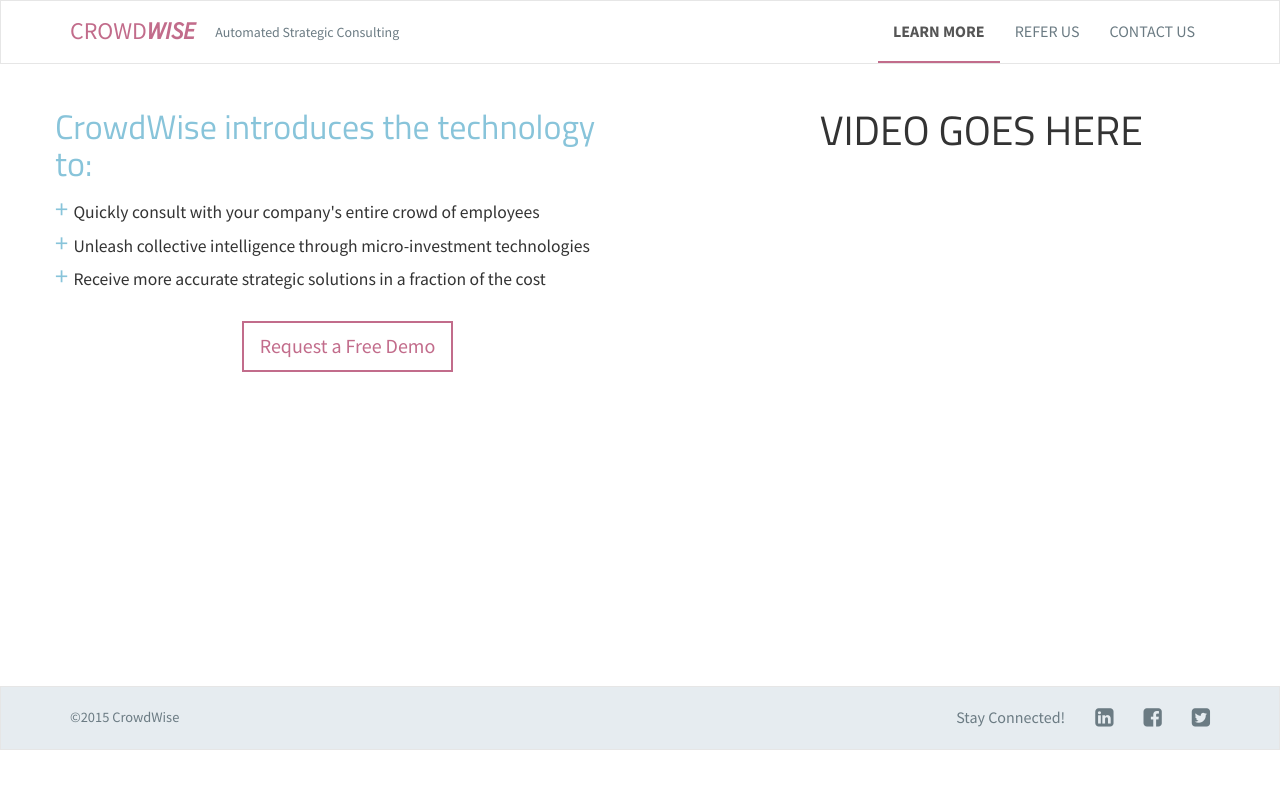
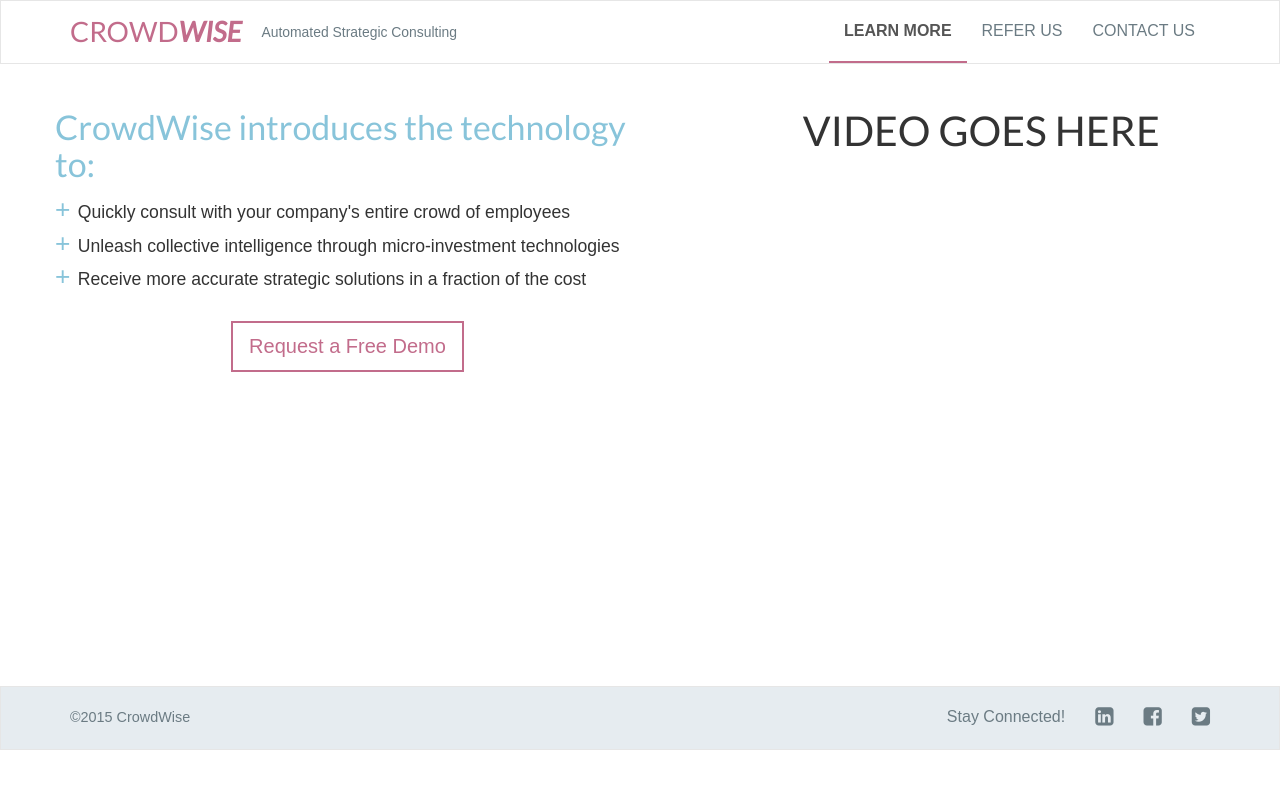
Before and after one commit to crowdwise/crowdwise.github.io, a Jekyll site: the page built from index.html, in a window 1280 px wide. Shown: the top 789 px of the page. Built offline with Jekyll 4.4.1, drawn with Linux system fonts in a browser that asks for light colours.

Commit message:
Switch typography
Resolves #3

```diff
--- a/_sass/_navbar.scss
+++ b/_sass/_navbar.scss
@@ -2,6 +2,7 @@
 .navbar-default {
   .navbar-header {
     #logo {
+      font-family: $headings-font-family;
       text-transform: uppercase;
       color: $purple;
 
--- a/_sass/_variables.scss
+++ b/_sass/_variables.scss
@@ -1,12 +1,12 @@
 // Typography
 $font-family-sans-serif: "Source Sans Pro", sans-serif !default;
-$font-family-sans-alternative: "Titillium Web", serif !default;
 $font-family-serif: "Merriweather", serif !default;
+$font-family-sans-alternative: "Lato", serif !default;
 $font-family-monospace: Inconsolata, monospace !default;
 $headings-font-family: $font-family-sans-alternative !default;
 
-$font-size-base: 16px !default; // default value
-$font-size-logo: ceil(($font-size-base * 1.5)) !default; // 24px
+$font-size-base: 16px !default;
+$font-size-logo: ceil(($font-size-base * 1.75)) !default; // 24px
 
 
 // Color
--- a/assets/stylesheets/style.scss
+++ b/assets/stylesheets/style.scss
@@ -3,7 +3,7 @@
 
 // Imports
 // Fonts
-@import url("http://fonts.googleapis.com/css?family=Inconsolata|Merriweather|Titillium+Web|Source+Sans+Pro:300,400,400italic,700");
+@import url("http://fonts.googleapis.com/css?family=Inconsolata|Titillium+Web|Merriweather|Lato:300,400,400italic,700");
 @import "font-awesome/scss/font-awesome";
 
 // Variables & Bootstrap
```
